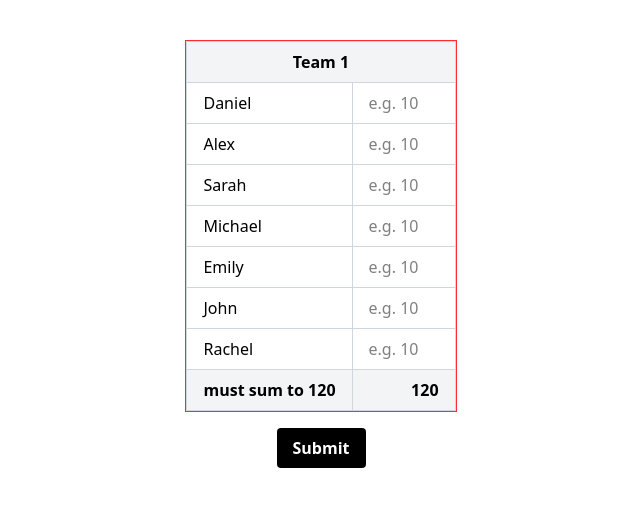
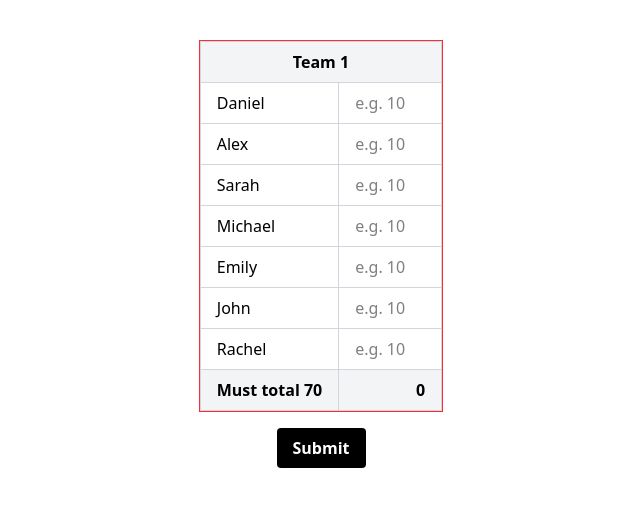
Before and after one commit to Alex37378/team-distribution, a React (Vite) app: page / in a window 1280 px wide. Shown: the top 506 px of the page, without its empty margins (319-959 px from the left). Built offline with nearby package versions, Linux system fonts and the light colour scheme.

Commit message:
Add total calculating

```diff
--- a/src/TableForm.jsx
+++ b/src/TableForm.jsx
@@ -3,8 +3,26 @@
 
  export default function TableForm () {
 
-    function makeRows () {
+    const total = studRoster.length * 10
 
+    let scrs = Array(studRoster.length).fill(0)
+    const [scores, setScores] = React.useState(scrs)
+    const [tot, setTot] = React.useState(0)
+
+    function updateScores (number, index) {
+
+        const updatedArr = scores.map((sc, i) =>
+            i === index ? number : sc
+        );
+
+        setScores(updatedArr)
+
+        let sum =0
+        for (let i=0; i<updatedArr.length; i++) {
+            sum += updatedArr[i]
+        }
+
+        setTot(sum)
     }
 
     return (
@@ -20,14 +38,15 @@
                 </thead>
                 <tbody>
 
-                    {studRoster.map((s) => (
-                        <tr>
+                    {studRoster.map((s, index) => (
+                        <tr key={index}>
                             <td className="border border-gray-300 px-4 py-2">{s.name}</td>
                             <td className="border border-gray-300 px-4 py-2 text-right">
                                 <input
                                     type="text"
                                     placeholder="e.g. 10"
                                     className="max-w-[70px] bg-transparent focus:outline-none"
+                                    onChange = {(e) => updateScores(Number(e.target.value), index)}
                                 />
                             </td>
                         </tr>
@@ -36,8 +55,8 @@
                 </tbody>
                 <tfoot className="bg-gray-100">
                     <tr>
-                        <td className="border border-gray-300 px-4 py-2 text-right font-bold">must sum to 120</td>
-                        <td className="border border-gray-300 px-4 py-2 text-right font-bold">120</td>
+                        <td className="border border-gray-300 px-4 py-2 text-right font-bold">Must total {total}</td>
+                        <td className="border border-gray-300 px-4 py-2 text-right font-bold">{tot}</td>
                     </tr>
                 </tfoot>
             </table>
```
